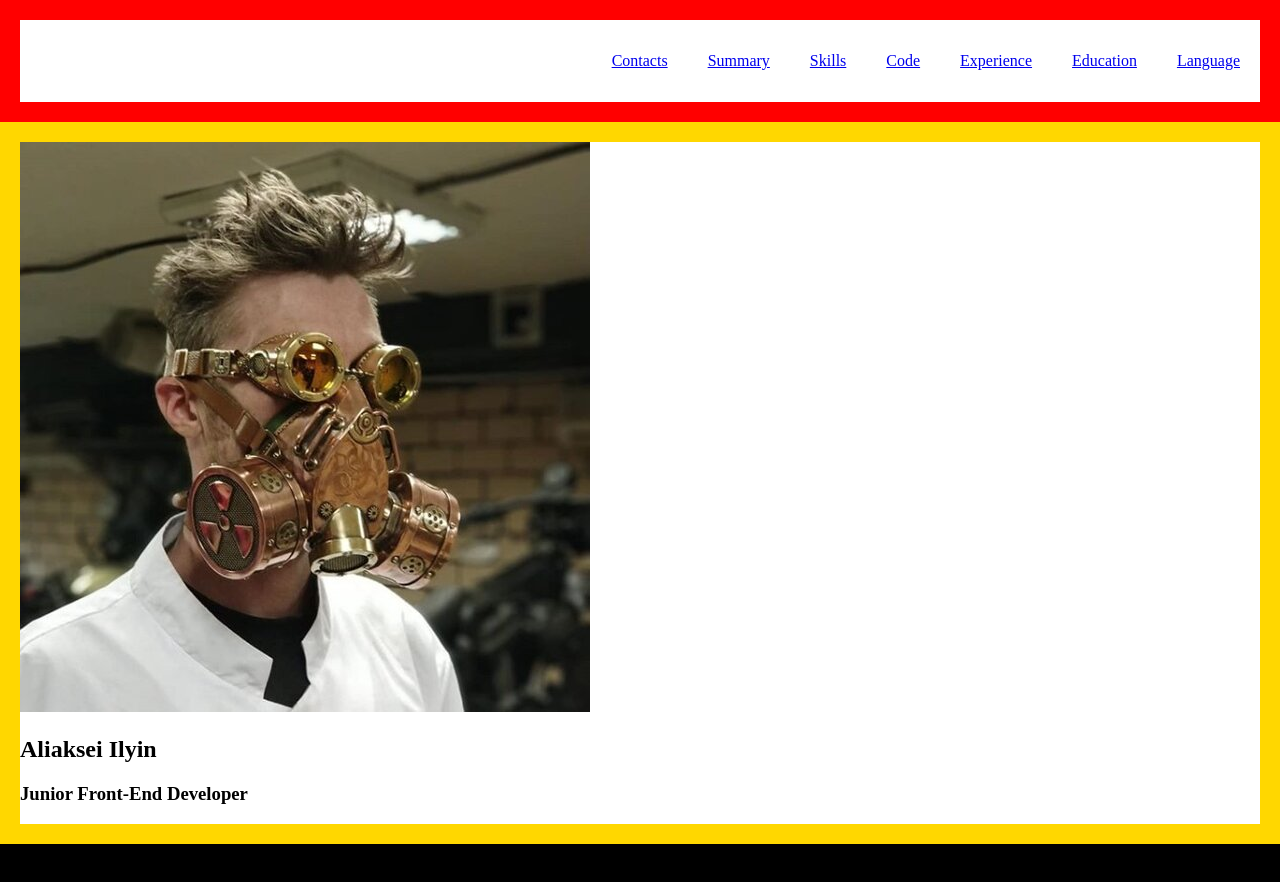
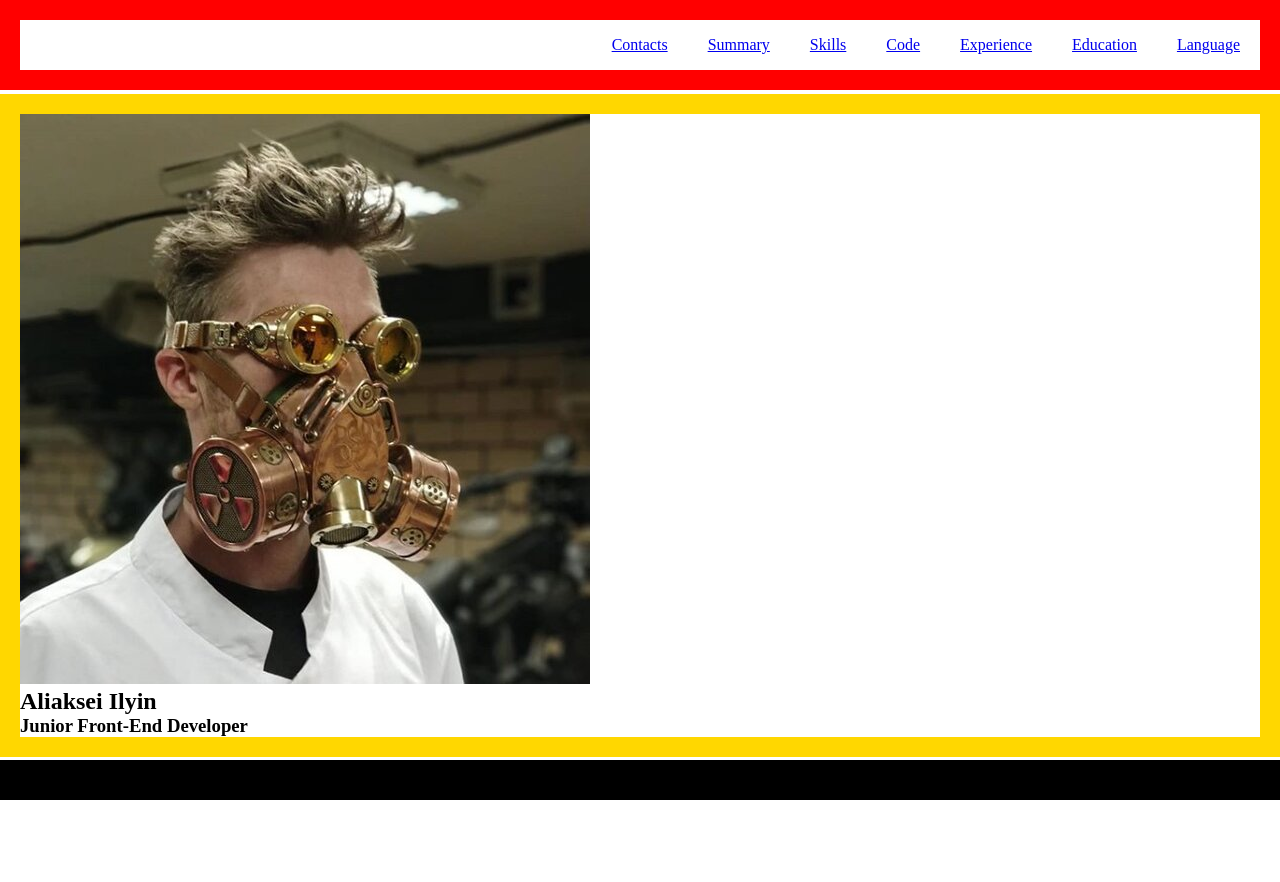
Before and after one commit to AlIl11992/rsschool-cv, a plain HTML site: page index.html in a window 1280 px wide. After the commit the page ends 800 px from the top, so only its background shows below. Drawn offline with Linux system fonts and the light colour scheme.

Commit message:
fix: set width

```diff
--- a/css/style.css
+++ b/css/style.css
@@ -9,6 +9,8 @@
 
 * {
     box-sizing: border-box;
+    margin: 0;
+    padding: 0;
 }
 
 html {
@@ -16,11 +18,11 @@ html {
 }
 
 body {
+    max-width: 1440px;
+    margin: 0 auto;
     font-family: 'georgia-bolt';
     font-weight: 300;
     min-height: 100vh;
-    margin: 0;
-    padding: 0;
     display: flex;
     flex-direction: column;
     justify-content: space-between;
@@ -37,6 +39,7 @@ body {
 .footer {
     border: 20px solid black;
 }
+
 .container {
     max-width: 1440px;
     margin: 0 auto;
```
